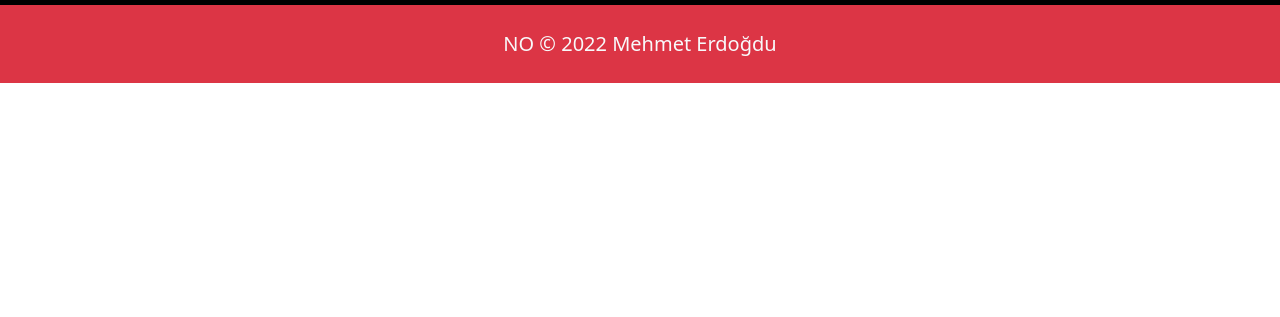
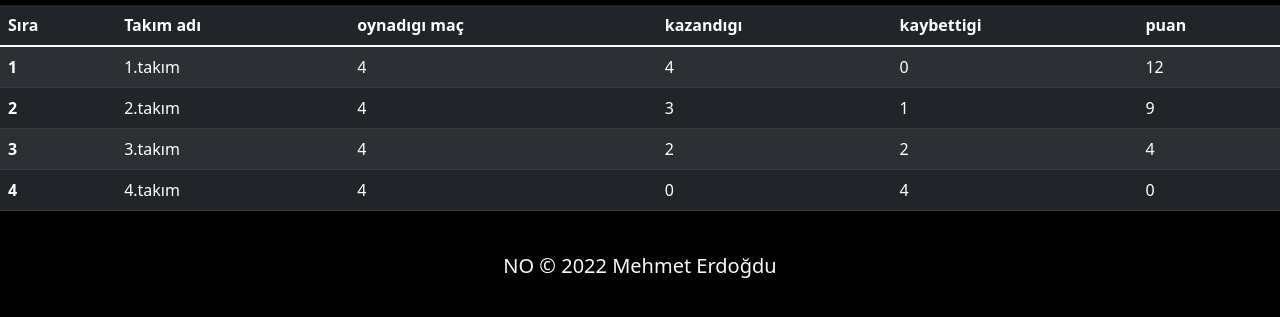
Before and after one commit to Mehmeterdogdu/DragonsRugbyWeb, a plain HTML site: page lig.html in a window 1280 px wide. Shown: the part 221-538 px from the top of the page. Drawn offline with nearby package versions, Linux system fonts and the light colour scheme.

Commit message:
lig değişiklikleri yapıldı

```diff
--- a/lig.html
+++ b/lig.html
@@ -18,7 +18,7 @@
   <title>Anasayfa</title>
 </head>
 
-<body>
+<body class="sayfa-bg">
   <!--BAŞLIK VE ÜST MENÜ-->
   <header id="header">
     <nav class="navbar navbar-expand-xl navbar-light sayfa-bg">
@@ -65,11 +65,60 @@
       </div>
     </nav>
   </header>
-
+  <section id="lig-durumu">
+    <div class="table-responsive-xl sayfa-bg">
+      <table class="table table-dark table-striped p-0">
+        <thead class="p-0">
+          <tr>
+            <th scope="col">Sıra</th>
+            <th scope="col">Takım adı</th>
+            <th scope="col">oynadıgı maç</th>
+            <th scope="col">kazandıgı</th>
+            <th scope="col">kaybettigi</th>
+            <th scope="col">puan</th>
+          </tr>
+        </thead>
+        <tbody>
+          <tr>
+            <th scope="row">1</th>
+            <td>1.takım</td>
+            <td>4</td>
+            <td>4</td>
+            <td>0</td>
+            <td>12</td>
+          </tr>
+          <tr>
+            <th scope="row">2</th>
+            <td>2.takım</td>
+            <td>4</td>
+            <td>3</td>
+            <td>1</td>
+            <td>9</td>
+          </tr>
+          <tr>
+            <th scope="row">3</th>
+            <td>3.takım</td>
+            <td>4</td>
+            <td>2</td>
+            <td>2</td>
+            <td>4</td>
+          </tr>
+          <tr>
+            <th scope="row">4</th>
+            <td>4.takım</td>
+            <td>4</td>
+            <td>0</td>
+            <td>4</td>
+            <td>0</td>
+          </tr>
+        </tbody>
+      </table>
+    </div>
+  </section>
 
   <!--kendi bölümüm-->
   <footer>
-    <div class="container-fluid bg-danger text-center py-4 lead text-light">
+    <div class="container-fluid sayfa-bg text-center py-4 lead text-light">
       NO &copy; 2022 Mehmet Erdoğdu
     </div>
   </footer>
```
